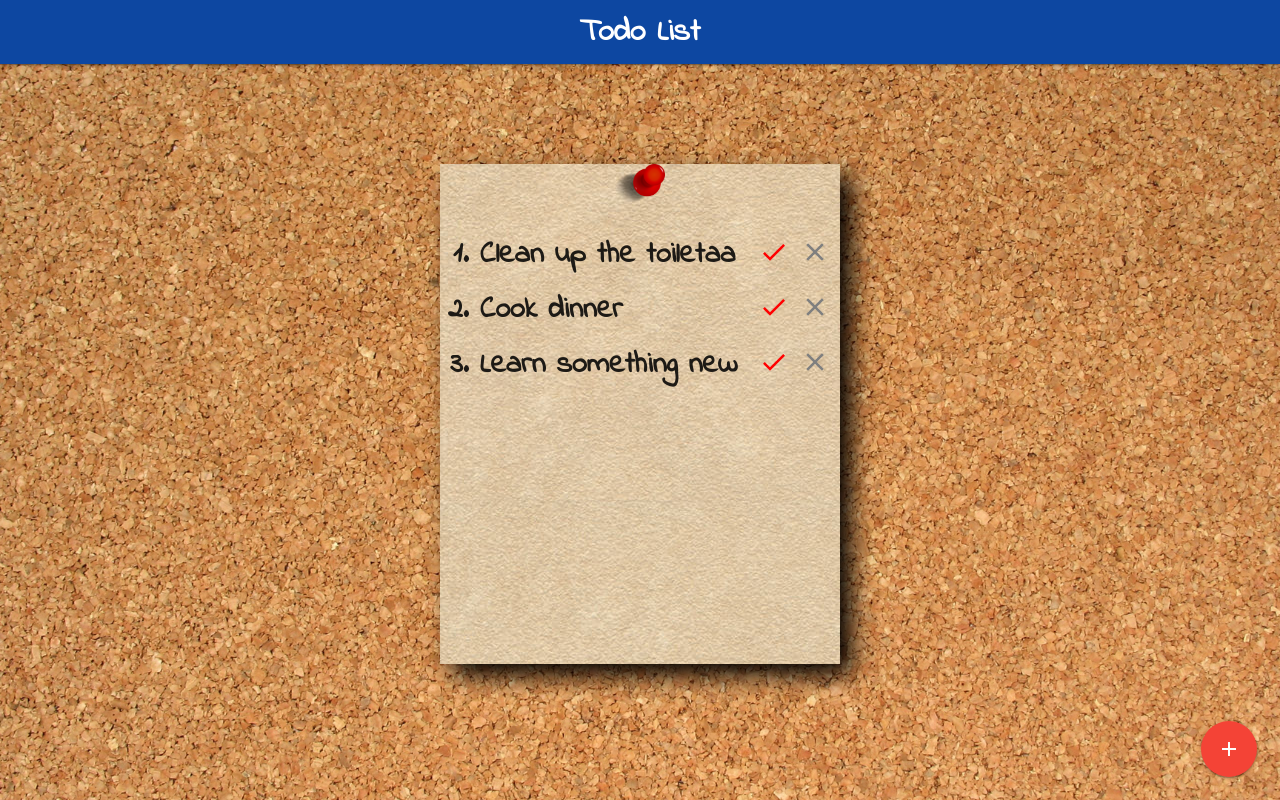
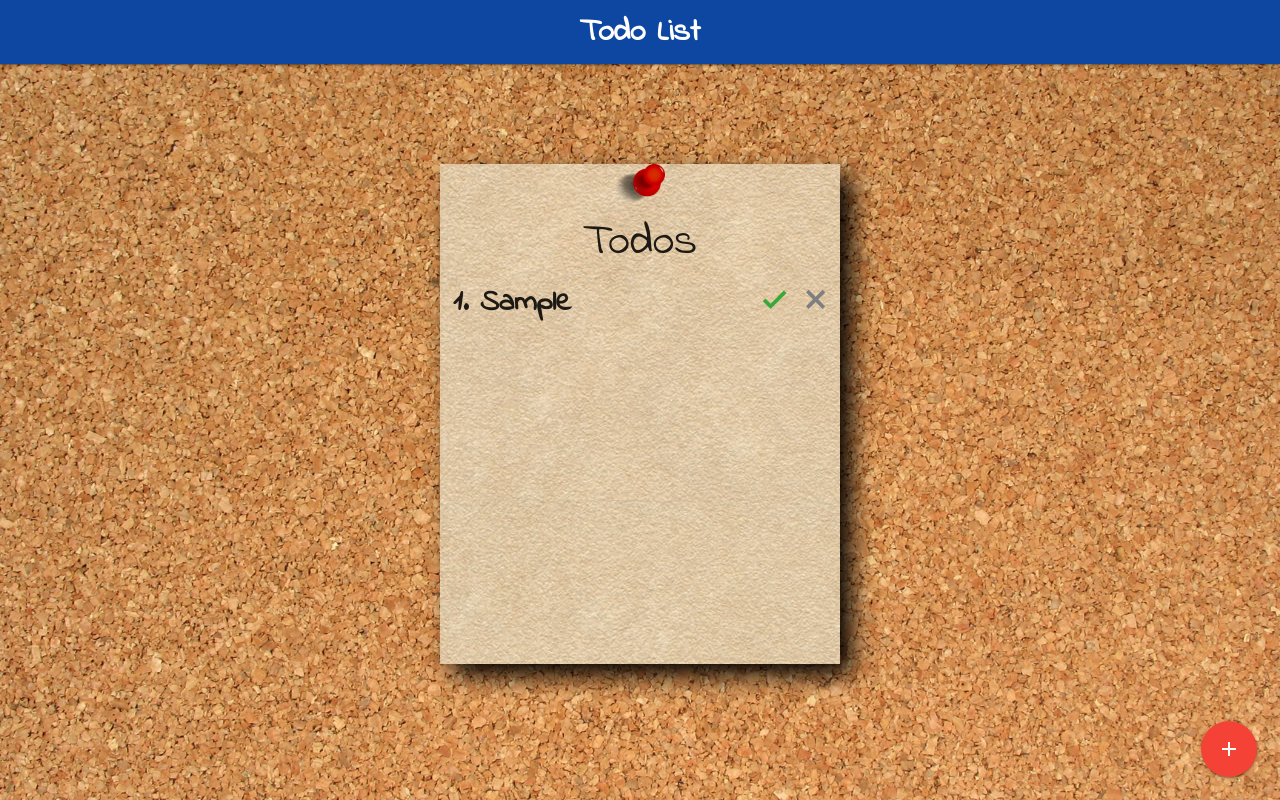
Before and after one commit to damianlewandowski/todo-list-php, a PHP site: page /todo-list/ in a window 1280 px wide. Run offline with PHP 8.4, Linux system fonts and the light colour scheme; tables that the repository leaves empty or names only in its code hold one stand-in row (values such as "Sample post"); some libraries are stand-ins or nearby versions.

Commit message:
Finished

```diff
--- a/index.php
+++ /dev/null
@@ -1,66 +0,0 @@
-<!DOCTYPE html>
-<html lang="en">
-<head>
-  <meta charset="UTF-8">
-  <meta name="viewport" content="width=device-width, initial-scale=1.0">
-  <meta http-equiv="X-UA-Compatible" content="ie=edge">
-  <!-- Compiled and minified CSS -->
-  <link rel="stylesheet" href="https://cdnjs.cloudflare.com/ajax/libs/materialize/0.100.2/css/materialize.min.css">
-  <link href="https://fonts.googleapis.com/icon?family=Material+Icons" rel="stylesheet">
-  <link href="https://fonts.googleapis.com/css?family=Indie+Flower" rel="stylesheet">
-  <link rel="stylesheet" href="index.css">
-  <title>Todo List</title>
-</head>
-<body>
-  <nav>
-    <div class="nav-wrapper blue darken-4">
-      <a href="#" class="brand-logo center">Todo List</a>
-    </div>
-  </nav>
-
-  <div class="container">
-    <div class="todo-container">
-      <div class="center-align">
-      <img src="img/pin.png" alt="pin" width="50">
-      </div>
-
-        <ol class="todo-list">
-          <li>
-            <p>Clean up the toiletaa</p>
-            <div class="icons">
-              <i class="material-icons check-icon my-icon">check</i>
-              <i class="material-icons delete-icon my-icon">clear</i>
-            </div>
-          </li>
-          <li>
-            <p>Cook dinner</p>
-            <div class="icons">
-              <i class="material-icons check-icon my-icon">check</i>
-              <i class="material-icons delete-icon my-icon">clear</i>
-            </div>
-          </li>
-          <li>
-            <p>Learn something new</p>
-            <div class="icons">
-              <i class="material-icons check-icon my-icon">check</i>
-              <i class="material-icons delete-icon my-icon">clear</i>
-            </div>
-          </li>
-        </ol>
-    </div>
-  </div>
-
-  <div class="fixed-action-btn">
-    <a class="btn-floating btn-large waves-effect waves-light red"><i class="material-icons">add</i></a>
-  </div>
-
-
-
-  <script
-  src="https://code.jquery.com/jquery-3.2.1.min.js"
-  integrity="sha256-hwg4gsxgFZhOsEEamdOYGBf13FyQuiTwlAQgxVSNgt4="
-  crossorigin="anonymous"></script>
-   <!-- Compiled and minified JavaScript -->
-   <script src="https://cdnjs.cloudflare.com/ajax/libs/materialize/0.100.2/js/materialize.min.js"></script>
-</body>
-</html>
--- /dev/null
+++ b/web/config/config.php
@@ -0,0 +1,2 @@
+<?php
+  define('ROOT_URL', 'http://localhost/todo-list/web/');
--- /dev/null
+++ b/web/config/db.php
@@ -0,0 +1,10 @@
+<?php
+  // Create connections
+  $conn = mysqli_connect('localhost', 'root', '', 'todo');
+
+    // Check connections
+    if(mysqli_connect_errno()) {
+      // Connection failed
+      echo 'Failed to connect to MySQL: ' . mysqli_connect_errno();
+    }
+?>
--- /dev/null
+++ b/web/includes/footer.php
@@ -0,0 +1,10 @@
+
+  <script
+  src="https://code.jquery.com/jquery-3.2.1.min.js"
+  integrity="sha256-hwg4gsxgFZhOsEEamdOYGBf13FyQuiTwlAQgxVSNgt4="
+  crossorigin="anonymous"></script>
+   <!-- Compiled and minified JavaScript -->
+   <script src="https://cdnjs.cloudflare.com/ajax/libs/materialize/0.100.2/js/materialize.min.js"></script>
+   <script src="js/script.js"></script>
+</body>
+</html>
--- /dev/null
+++ b/web/includes/header.php
@@ -0,0 +1,14 @@
+<!DOCTYPE html>
+<html lang="en">
+<head>
+  <meta charset="UTF-8">
+  <meta name="viewport" content="width=device-width, initial-scale=1.0">
+  <meta http-equiv="X-UA-Compatible" content="ie=edge">
+  <!-- Compiled and minified CSS -->
+  <link rel="stylesheet" href="https://cdnjs.cloudflare.com/ajax/libs/materialize/0.100.2/css/materialize.min.css">
+  <link href="https://fonts.googleapis.com/icon?family=Material+Icons" rel="stylesheet">
+  <link href="https://fonts.googleapis.com/css?family=Indie+Flower" rel="stylesheet">
+  <link rel="stylesheet" href="stylesheets/index2.css">
+  <title>Todo List</title>
+</head>
+<body>
--- /dev/null
+++ b/web/includes/nav.php
@@ -0,0 +1,5 @@
+<nav>
+  <div class="nav-wrapper blue darken-4">
+    <a href="#" class="brand-logo center">Todo List</a>
+  </div>
+</nav>
--- /dev/null
+++ b/web/index.php
@@ -0,0 +1,55 @@
+<?php
+  require 'includes/header.php';
+  require 'includes/nav.php';
+  require 'config/db.php';
+
+  // Create query
+  $query = 'SELECT * FROM todo';
+
+  // Get results
+  $result = mysqli_query($conn, $query);
+
+  // Fetch data
+  $todos = mysqli_fetch_all($result, MYSQLI_ASSOC);
+
+  // Clean up and close
+  mysqli_free_result($result);
+  mysqli_close($conn);
+?>
+
+<div class="container">
+  <div class="todo-container">
+    <div class="center-align">
+    <img src="img/pin.png" alt="pin" width="50">
+    <h3>Todos</h3>
+    </div>
+      <ol class="todo-list">
+        <?php foreach($todos as $todo): ?>
+        <?php
+          $id = $todo["id"];
+          $doneClass = $todo["done"] == 0 ? 'check-icon-false' : 'check-icon-true';
+          $doneClass .= " material-icons my-icon";
+        ?>
+          <li id="<?php echo "item-$id" ?>">
+            <p><?php echo $todo["todo"] ?></p>
+            <div class="icons">
+              <i
+                class="<?php echo htmlspecialchars($doneClass); ?>"
+                onclick="toggleTaskDone(this.id)" <?php echo "id=$id"  ?>>
+                check
+              </i>
+              <i
+                class="material-icons delete-icon my-icon"
+                onclick="deleteTodo(<?php echo $id ?>)"
+                >clear</i>
+            </div>
+          </li>
+        <?php endforeach ?>
+      </ol>
+  </div>
+</div>
+
+<?php
+  require "addNewTodo.php";
+  require 'includes/footer.php';
+?>
--- /dev/null
+++ b/web/js/script.js
@@ -0,0 +1,50 @@
+window.onload = function() {
+  const addBtn = document.getElementById("add-btn");            // Shows modal window
+  const overlay = document.getElementById("overlay");           // Modal window
+  const modalExit = document.getElementById("modal-exit");      // X button in the top right corner of modal
+
+  // Show modal on add button click
+  addBtn.onclick = function() {
+    overlay.style.display = "block";
+  }
+
+  // Hide modal
+  modalExit.onclick = function() {
+    overlay.style.display = "none";
+  }
+}
+
+function toggleTaskDone(id) {
+  $.ajax({
+    type: "POST",
+    url: 'updateTodoDone.php',
+    data: { todoId: id },
+    success: function(done) {
+      const check = document.getElementById(id);
+      console.log(done);
+      if(done == 0) {
+        check.classList.remove("check-icon-true");
+        check.classList.add("check-icon-false");
+        console.log("green");
+      } else {
+        check.classList.remove("check-icon-false");
+        check.classList.add("check-icon-true");
+        console.log("red");
+      }
+    }
+  });
+}
+
+function deleteTodo(id) {
+  const todoItem = document.getElementById("item-" + id);
+  console.log(id);
+  $.ajax({
+    type: "POST",
+    url: "deleteTodo.php",
+    data: { todoId: id },
+    success: function(msg) {
+      console.log("COME ON");
+      $(todoItem).remove();
+    }
+  })
+}
--- a/index.css
+++ b/web/stylesheets/index2.css
@@ -1,16 +1,26 @@
 * {
   box-sizing: border-box;
+  margin: 0;
+  padding: 0;
+}
+
+*:focus {
+  outline: none;
 }
 
 body {
   font-family: 'Indie Flower', cursive;
   font-size: 30px;
   font-weight: 600;
-  background: url(img/pinboard.jpg) no-repeat center center fixed;
+  background: url("../img/pinboard.jpg") no-repeat center center fixed;
   -webkit-background-size: cover;
   -moz-background-size: cover;
   -o-background-size: cover;
   background-size: cover;
+}
+
+h3 {
+  margin: 0 0 5px 0;
 }
 
 .nav-wrapper {
@@ -19,10 +29,11 @@ body {
 
 .todo-container {
   margin: 100px auto 0;
-  background: url(img/paper.jpg);
+  background: url(../img/paper.jpg);
   width: 400px;
   height: 500px;
   box-shadow: 12px 12px 24px #000;
+  overflow: auto;
 }
 
 .todo-container > img {
@@ -56,13 +68,14 @@ body {
   cursor: pointer;
   position: relative;
   top: 4px;
+  font-weight: 900;
 }
 
-.check-icon {
+.check-icon-false {
   color: #f00;
 }
 
-.check-icon:hover {
+.check-icon-true {
   color: #38A938;
 }
 
```
Also changed, not shown: other parts of web/stylesheets/index2.css (+46 -0 lines), web/addNewTodo.php (added, +39 -0 lines), web/deleteTodo.php (added, +13 -0 lines), web/updateTodoDone.php (added, +20 -0 lines), web/img/paper.jpg (renamed from img/paper.jpg), web/img/pin.png (renamed from img/pin.png), web/img/pinboard.jpg (renamed from img/pinboard.jpg), 2 other files.
